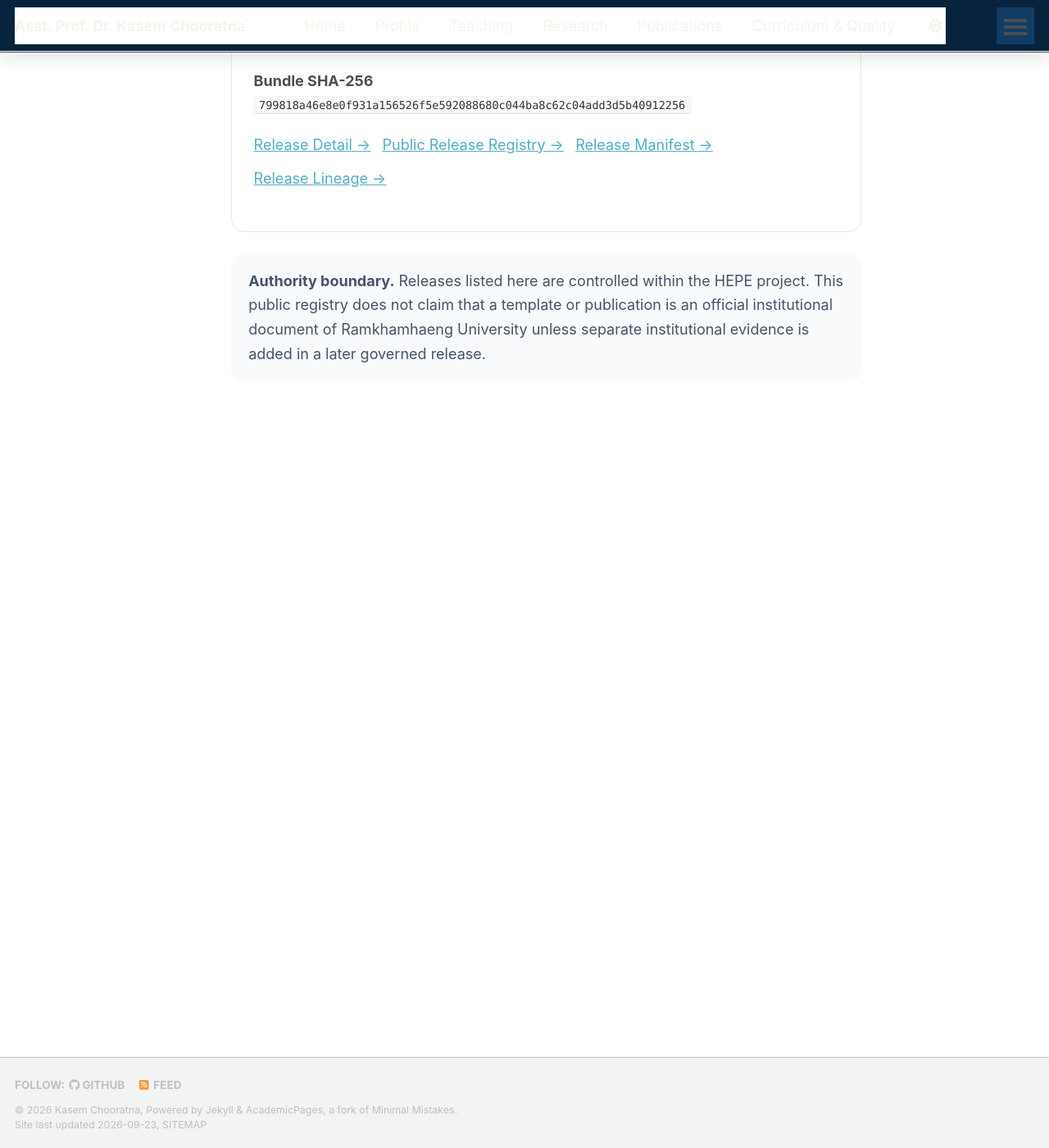
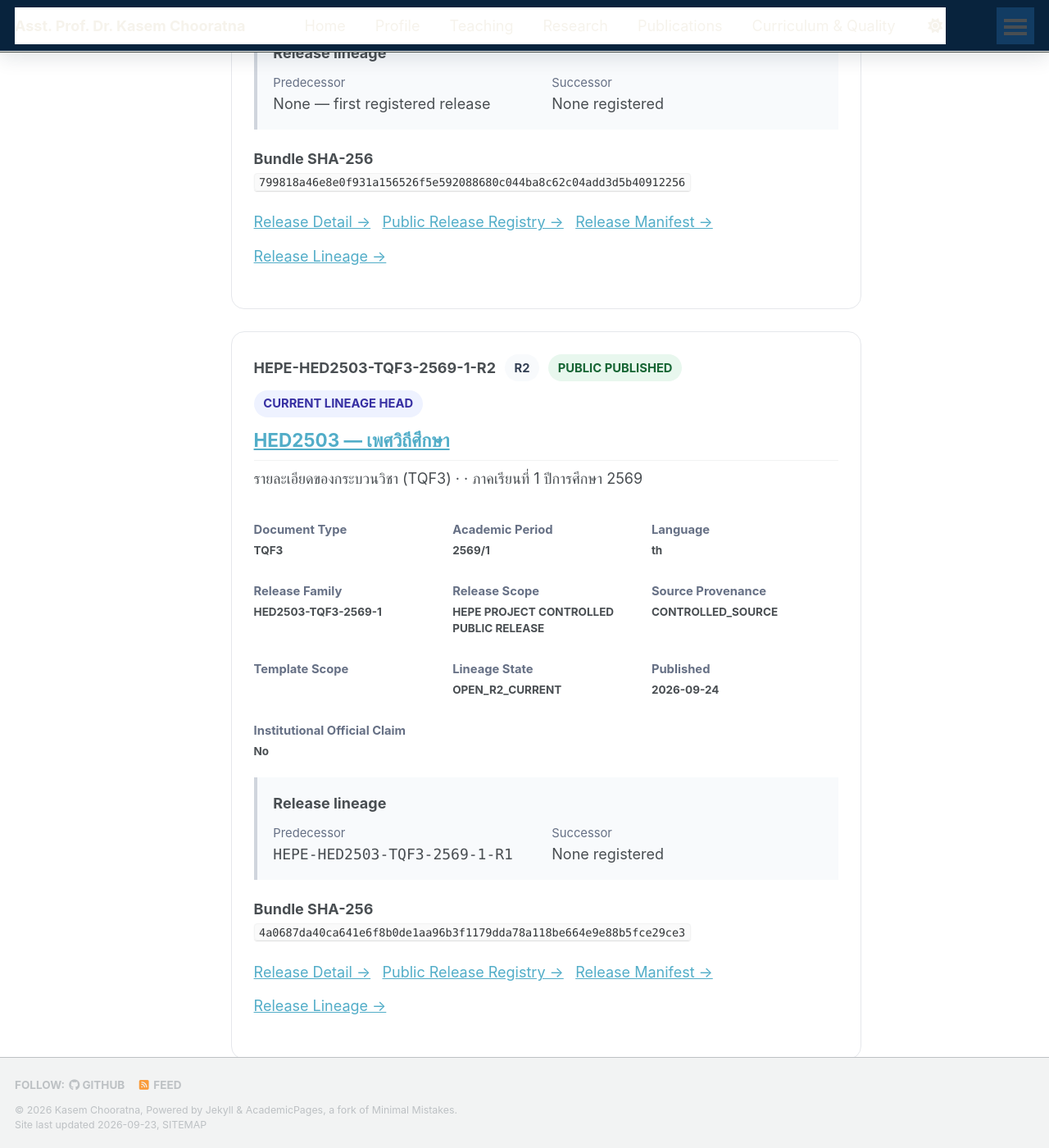
Before and after one commit to kasemch/kasemch.github.io, a Jekyll site: the page built from _pages/hepe-public-releases.md, in a window 1280 px wide and 1400 px high, scrolled down 1161 px. Shown: the whole window at 82% size. Built offline with Jekyll 4.4.1, drawn with Linux system fonts in a browser that asks for light colours; a style sheet for code colours, icons or effects is not loaded; some of the changed text lies outside the part shown.

Commit message:
Register R2 in public-safe discovery registry

```diff
--- a/_data/hepe_public_releases.yml
+++ b/_data/hepe_public_releases.yml
@@ -1,8 +1,12 @@
 # HEPE public-safe canonical release registry
 # This file is a discovery/rendering source only. It does not replace or mutate
 # authoritative controlled-release records, release.json, lineage.json, or Supabase records.
+#
+# Schema v3 separates immutable package lineage fields from registry-observed lineage.
+# This allows a closed predecessor package to remain byte-for-byte unchanged while a later
+# release can be discovered as its governed successor.
 
-schema_version: 2
+schema_version: 3
 registry_scope: HEPE_PROJECT_CONTROLLED_PUBLIC_RELEASES
 public_safe_only: true
 
@@ -12,9 +16,9 @@ releases:
     revision_number: 1
     display_label: "R1"
     language: th
-    current_release: true
-    superseded: false
-    superseded_by: null
+    current_release: false
+    superseded: true
+    superseded_by: HEPE-HED2503-TQF3-2569-1-R2
     display_order: 1
     detail_route: /hepe-public-releases/HEPE-HED2503-TQF3-2569-1-R1/
     course_code: HED2503
@@ -37,6 +41,43 @@ releases:
     lineage_status: CLOSED_R1_BASELINE
     predecessor_release_code: null
     successor_release_code: null
+    registry_predecessor_release_code: null
+    registry_successor_release_code: HEPE-HED2503-TQF3-2569-1-R2
     mutation_policy: DO_NOT_MUTATE_R1_IN_PLACE
     published_on: "2026-09-17"
     public_safe: true
+
+  - release_code: HEPE-HED2503-TQF3-2569-1-R2
+    release_family: HED2503-TQF3-2569-1
+    revision_number: 2
+    display_label: "R2"
+    language: th
+    current_release: true
+    superseded: false
+    superseded_by: null
+    display_order: 2
+    detail_route: /hepe-public-releases/HEPE-HED2503-TQF3-2569-1-R2/
+    course_code: HED2503
+    course_title_th: "เพศวิถีศึกษา"
+    document_type: TQF3
+    academic_year: "2569"
+    term_code: "1"
+    tqf3_version_no: 13
+    canonical_credit_pattern: "3(3-0-6)"
+    release_status: PUBLIC_PUBLISHED
+    release_scope: HEPE_PROJECT_CONTROLLED_PUBLIC_RELEASE
+    source_provenance: CONTROLLED_SOURCE
+    institutional_official_claim: false
+    bundle_sha256: 4a0687da40ca641e6f8b0de1aa96b3f1179dda78a118be664e9e88b5fce29ce3
+    release_path: /hepe-public/r2/
+    manifest_path: /hepe-public/r2/release.json
+    lineage_path: /hepe-public/r2/lineage.json
+    discovery_path: /hepe-public-releases/
+    lineage_status: OPEN_R2_CURRENT
+    predecessor_release_code: HEPE-HED2503-TQF3-2569-1-R1
+    successor_release_code: null
+    registry_predecessor_release_code: HEPE-HED2503-TQF3-2569-1-R1
+    registry_successor_release_code: null
+    mutation_policy: DO_NOT_MUTATE_R1_OR_R2_IN_PLACE
+    published_on: "2026-09-24"
+    public_safe: true
```
